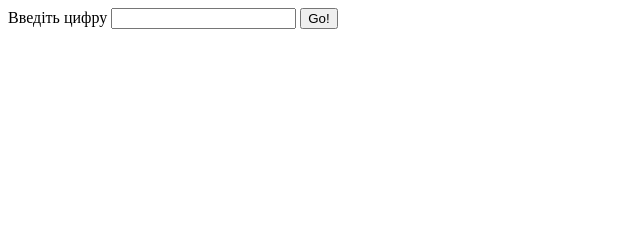
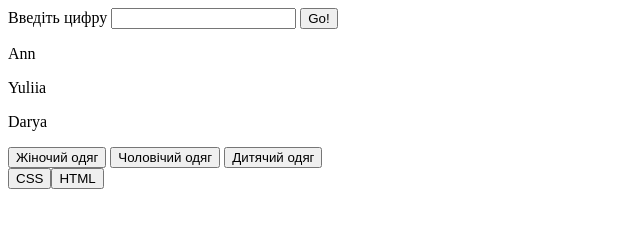
Before and after one commit to yuliiabila98/js-course, a plain HTML site: page index.html in a window 1280 px wide. Shown: the whole page, without its empty margins (0-640 px from the left). Drawn offline with Linux system fonts and the light colour scheme.

Commit message:
this, context

```diff
--- a/index.html
+++ b/index.html
@@ -11,7 +11,25 @@
         <input type="number" name="number" id="number">
     </label>
     <button type="button">Go!</button>
+    <div><p>Ann</p></div>
+    <div><p>Yuliia</p></div>
+    <div><p>Darya</p></div>
 
-    <script src="./js/homework_4.js"></script>
+    <div>
+        <button type="button" id="women">
+            Жіночий одяг
+        </button>
+        <button type="button" id="men">
+            Чоловічий одяг
+        </button>
+        <button type="button" id="kids">
+            Дитячий одяг
+        </button>
+    </div>
+
+    <div>
+        <button id="css" type="button">CSS</button><button id="html" type="button">HTML</button>
+    </div>
+    <script src="./js/homework_5.js"></script>
 </body>
 </html>
```
Also changed, not shown: js/homework_5.js (added, +357 -0 lines).
